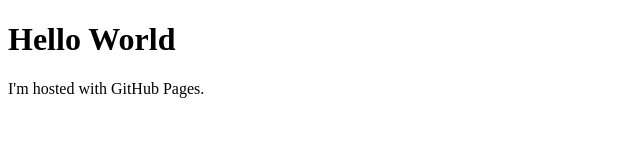
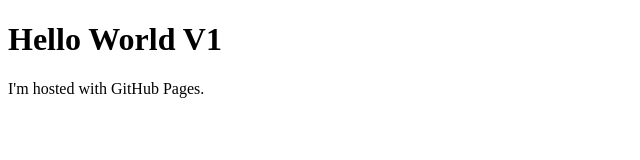
Before and after one commit to IamMan11/new, a plain HTML site: page index.html in a window 1280 px wide. Shown: the full height of the page, 0-640 px from the left. Drawn offline with Linux system fonts and the light colour scheme.

Commit message:
first commit

```diff
--- a/index.html
+++ b/index.html
@@ -1,7 +1,7 @@
 <!DOCTYPE html>
 <html>
 <body>
-<h1>Hello World</h1>
+<h1>Hello World V1</h1>
 <p>I'm hosted with GitHub Pages.</p>
 </body>
 </html>
```
